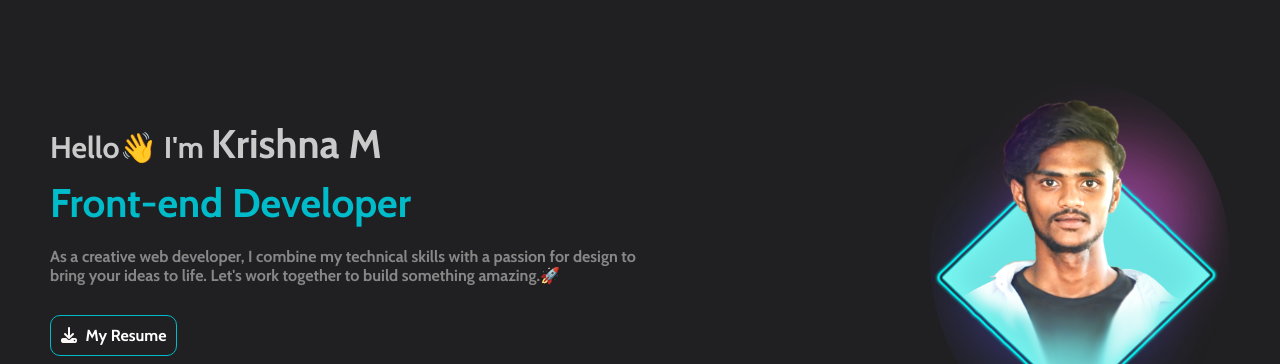
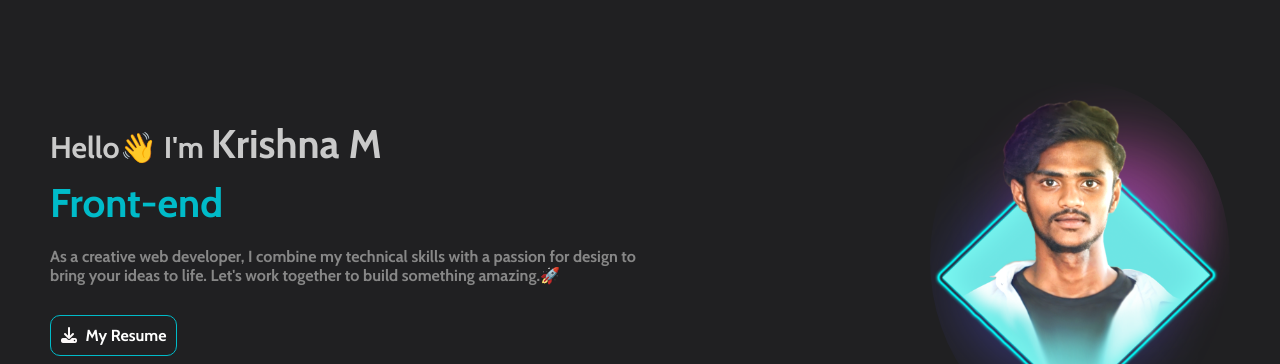
Before and after one commit to Krishna-Krrish/My-Portfolio, a plain HTML site: page index.html in a window 1280 px wide. Shown: the part 102-466 px from the top of the page. Drawn offline with nearby package versions, Linux system fonts and the light colour scheme.

Commit message:
Update index.html

```diff
--- a/index.html
+++ b/index.html
@@ -54,7 +54,7 @@
     <section id="home">
         <div class="text">
             <h3>Hello👋 I'm <span class="name">Krishna M</span></h3>
-            <h1>Front-end Developer</h1>
+            <h1>Front-end</h1>
             <p>As a creative web developer, I combine my technical skills with a passion for design to bring your ideas
                 to life. Let's work together to build something amazing.🚀</p>
 
```
